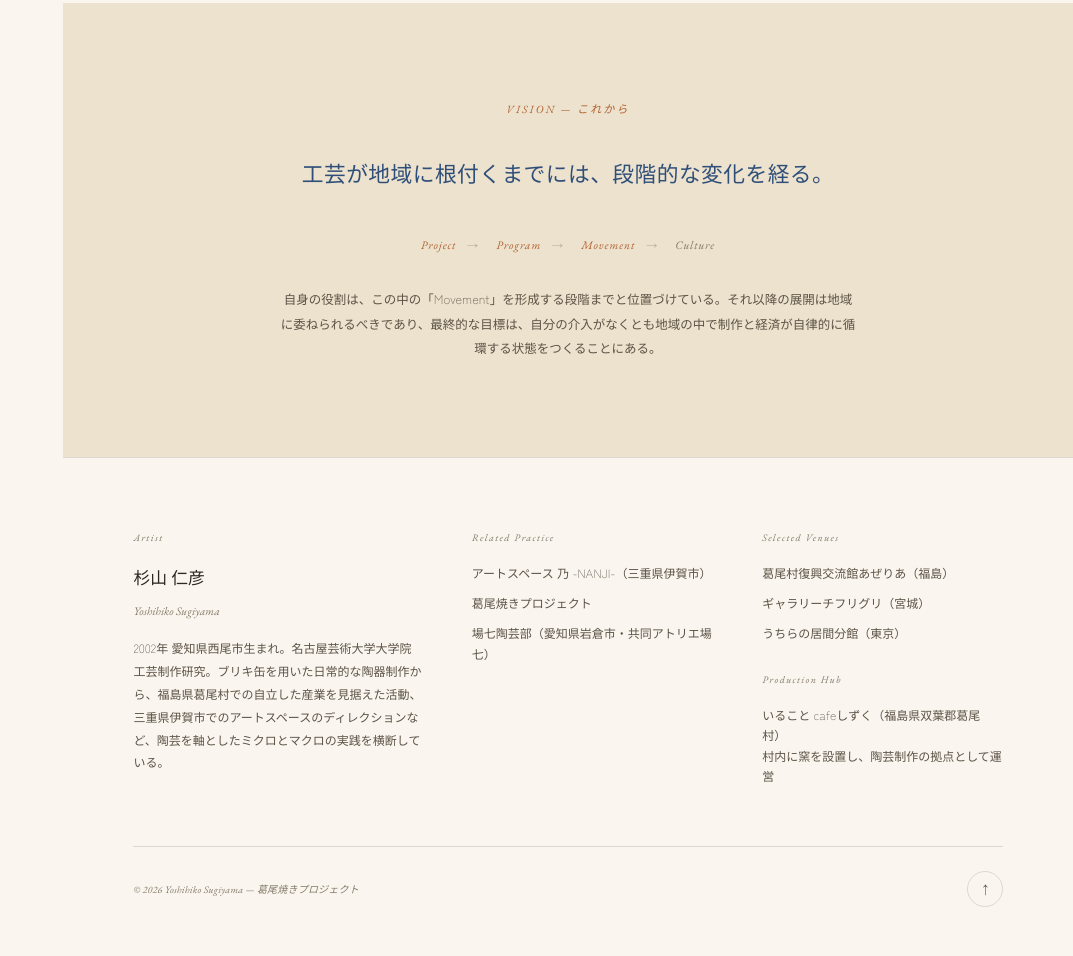
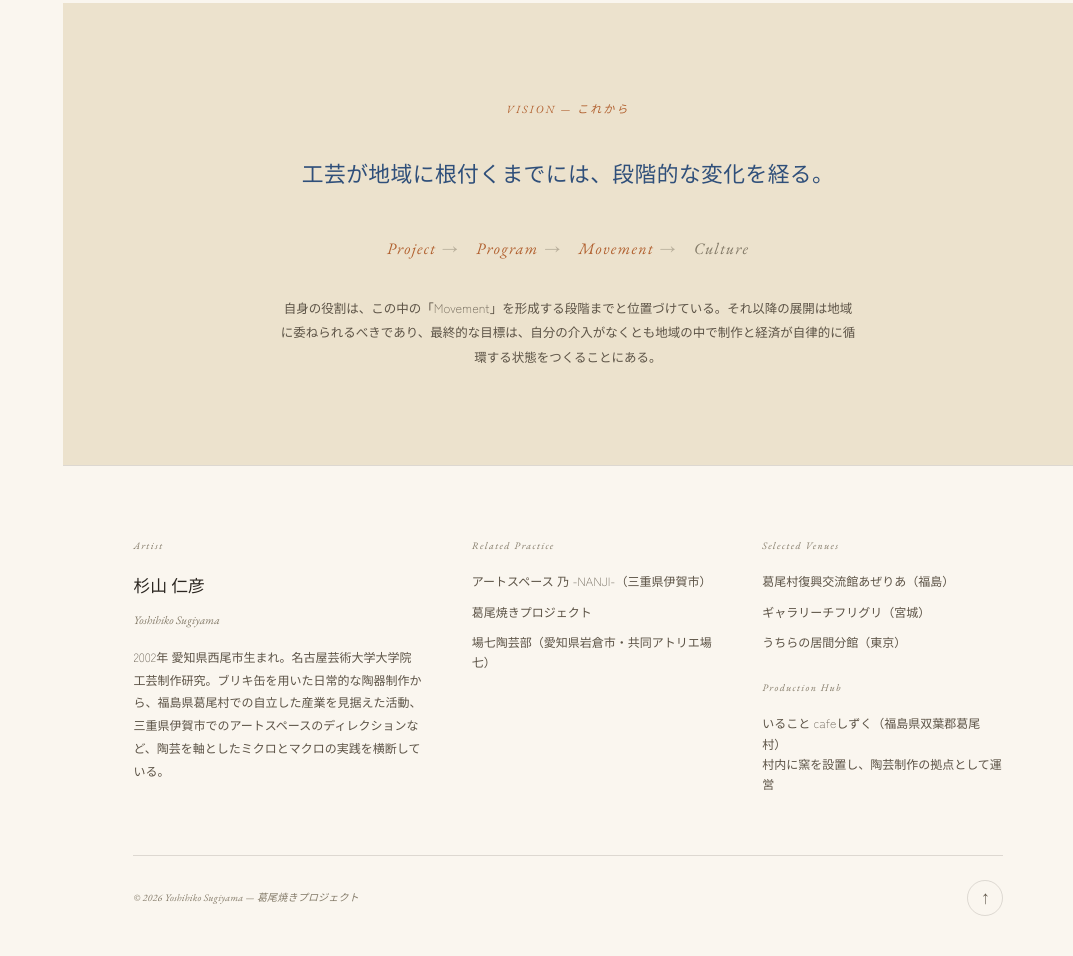
Before and after one commit to sugiyama-yoshihiko/katsurao-yaki-project, a plain HTML site: page index.html in a window 1280 px wide. Shown: the part 6109-7065 px from the top of the page, without its empty margins (207-1280 px from the left). Drawn offline with nearby package versions, Linux system fonts and the light colour scheme; a web font is replaced by a local one.

Commit message:
Increase vision stage tracker font size
Co-Authored-By: Claude Sonnet 5 <noreply@anthropic.com>

```diff
--- a/index.html
+++ b/index.html
@@ -225,7 +225,7 @@
     display:flex;justify-content:center;gap:0;margin:40px auto 0;flex-wrap:wrap;max-width:680px;
   }
   .vision-stages .stage{
-    padding:0 20px;font-family:var(--en);font-size:11.5px;font-style:italic;letter-spacing:.08em;color:var(--ink-faint);
+    padding:0 20px;font-family:var(--en);font-size:16px;font-style:italic;letter-spacing:.08em;color:var(--ink-faint);
     position:relative;
   }
   .vision-stages .stage.active{color:var(--clay);font-weight:500;}
```
